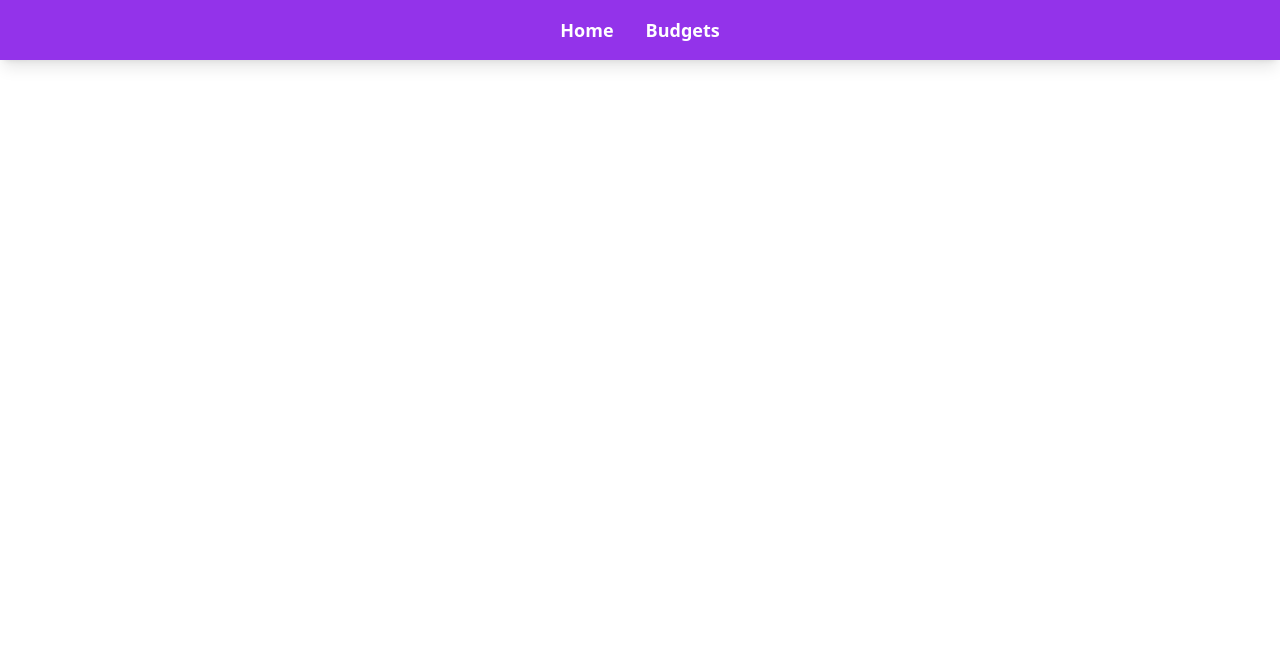
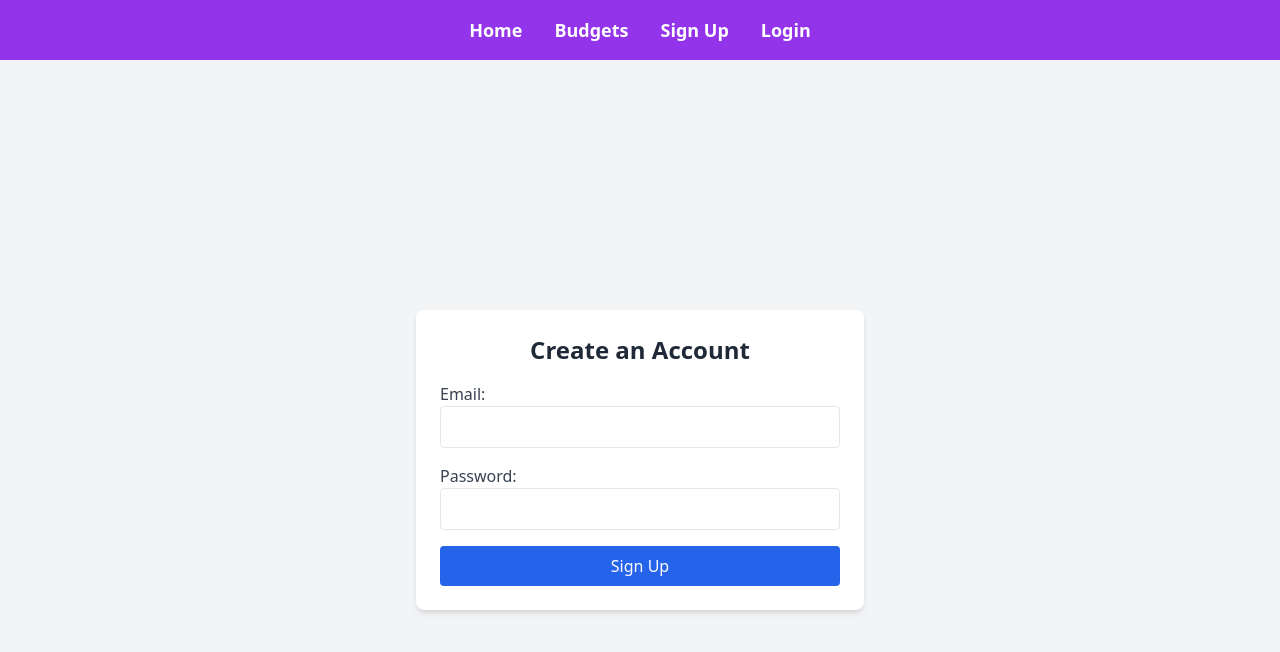
Before and after one commit to Nomskillet/filmBudgetTS, a React (Vite) app in the folder frontend/: page /signup in a window 1280 px wide. Before the commit this address had no page. Shown: the top 652 px of the page. Built offline with nearby package versions, Linux system fonts and the light colour scheme.

Commit message:
user auth

```diff
--- a/frontend/src/App.tsx
+++ b/frontend/src/App.tsx
@@ -2,11 +2,14 @@ import { Routes, Route, Link } from 'react-router-dom';
 import HomePage from './pages/HomePage';
 import BudgetsPage from './pages/BudgetsPage';
 import AddBudgetPage from './pages/AddBudgetPage';
+import CreateUserPage from './pages/CreateUserPage';
+import LoginPage from './pages/LoginPage';
 import './index.css';
 
 function App() {
   return (
     <div>
+      {/* Navigation Bar */}
       <nav className="bg-purple-600 shadow-lg p-4 text-white">
         <ul className="flex justify-center space-x-8 text-lg font-semibold">
           <li>
@@ -19,13 +22,26 @@ function App() {
               Budgets
             </Link>
           </li>
+          <li>
+            <Link to="/signup" className="hover:text-green-300 transition-all">
+              Sign Up
+            </Link>
+          </li>
+          <li>
+            <Link to="/login" className="hover:text-yellow-300 transition-all">
+              Login
+            </Link>
+          </li>
         </ul>
       </nav>
 
+      {/* Page Routes */}
       <Routes>
         <Route path="/" element={<HomePage />} />
         <Route path="/budgets" element={<BudgetsPage />} />
         <Route path="/add-budget" element={<AddBudgetPage />} />
+        <Route path="/signup" element={<CreateUserPage />} />
+        <Route path="/login" element={<LoginPage />} />
       </Routes>
     </div>
   );
--- a/frontend/src/pages/CreateUserPage.tsx
+++ b/frontend/src/pages/CreateUserPage.tsx
@@ -1,67 +1,80 @@
 import { useState } from 'react';
 import { useNavigate } from 'react-router-dom';
+import { ToastContainer, toast } from 'react-toastify';
+import 'react-toastify/dist/ReactToastify.css';
 
 function CreateUserPage() {
-  const [username, setUsername] = useState('');
+  const navigate = useNavigate(); // ✅ Keep this if you plan to redirect
   const [email, setEmail] = useState('');
   const [password, setPassword] = useState('');
-  const [error, setError] = useState<string | null>(null);
-  const navigate = useNavigate();
 
   const handleSubmit = async (e: React.FormEvent) => {
     e.preventDefault();
     try {
-      const res = await fetch('http://localhost:5001/api/auth/register', {
+      const response = await fetch('http://localhost:5001/api/auth/register', {
         method: 'POST',
         headers: { 'Content-Type': 'application/json' },
-        body: JSON.stringify({ username, email, password }),
+        body: JSON.stringify({ email, password }),
       });
 
-      if (!res.ok) {
-        const { error } = await res.json();
-        throw new Error(error || 'Registration failed');
+      const data = await response.json();
+      if (response.ok) {
+        toast.success('Account created successfully!');
+        setTimeout(() => navigate('/login'), 2000); // ✅ Redirect after success
+      } else {
+        toast.error(data.error || 'Failed to create account');
       }
+    } catch (err) {
+      console.error('Signup error:', err); // ✅ Logs error for debugging
 
-      alert('User registered successfully!');
-      navigate('/login');
-    } catch (err) {
-      if (err instanceof Error) setError(err.message);
+      if (err instanceof Error) {
+        toast.error(err.message);
+      } else {
+        toast.error('Something went wrong. Please try again.');
+      }
     }
   };
 
   return (
-    <div className="max-w-md mx-auto mt-8 p-6 bg-white shadow-lg rounded-lg">
-      <h2 className="text-2xl font-bold mb-4">Create an Account</h2>
-      {error && <p className="text-red-500 mb-4">{error}</p>}
-      <form onSubmit={handleSubmit}>
-        <input
-          type="text"
-          placeholder="Username"
-          value={username}
-          onChange={(e) => setUsername(e.target.value)}
-          className="mb-2 p-2 border rounded w-full"
-          required
-        />
+    <div className="flex justify-center items-center min-h-screen bg-gray-100">
+      <ToastContainer position="top-right" autoClose={3000} hideProgressBar />
+
+      <div className="w-full max-w-md bg-white p-6 rounded-lg shadow-md">
+        <h1 className="text-2xl font-bold text-center text-gray-800 mb-4">
+          Create an Account
+        </h1>
+
+        <form onSubmit={handleSubmit} className="space-y-4">
+          <div>
+            <label className="block text-gray-700">Email:</label>
             <input
               type="email"
-          placeholder="Email"
               value={email}
               onChange={(e) => setEmail(e.target.value)}
-          className="mb-2 p-2 border rounded w-full"
               required
+              className="w-full p-2 border rounded"
             />
+          </div>
+
+          <div>
+            <label className="block text-gray-700">Password:</label>
             <input
               type="password"
-          placeholder="Password"
               value={password}
               onChange={(e) => setPassword(e.target.value)}
-          className="mb-2 p-2 border rounded w-full"
               required
+              className="w-full p-2 border rounded"
             />
-        <button className="bg-blue-600 text-white px-4 py-2 rounded-md hover:bg-blue-700">
-          Register
+          </div>
+
+          <button
+            type="submit"
+            className="w-full bg-blue-600 text-white p-2 rounded hover:bg-blue-700 transition"
+          >
+            Sign Up
           </button>
         </form>
+      </div>
     </div>
   );
 }
--- a/frontend/src/pages/LoginPage.tsx
+++ b/frontend/src/pages/LoginPage.tsx
@@ -1,45 +1,52 @@
 import { useState } from 'react';
 import { useNavigate } from 'react-router-dom';
+import { toast, ToastContainer } from 'react-toastify';
+import 'react-toastify/dist/ReactToastify.css';
 
 function LoginPage() {
+  const navigate = useNavigate();
   const [email, setEmail] = useState('');
   const [password, setPassword] = useState('');
-  const [error, setError] = useState<string | null>(null);
-  const navigate = useNavigate();
 
-  const handleSubmit = async (e: React.FormEvent) => {
+  const handleLogin = async (e: React.FormEvent) => {
     e.preventDefault();
+
     try {
-      const res = await fetch('http://localhost:5001/api/auth/login', {
+      const response = await fetch('http://localhost:5001/api/auth/login', {
         method: 'POST',
         headers: { 'Content-Type': 'application/json' },
         body: JSON.stringify({ email, password }),
       });
 
-      if (!res.ok) {
-        const { error } = await res.json();
-        throw new Error(error || 'Login failed');
+      const data = await response.json();
+
+      if (response.ok) {
+        toast.success('Login successful!');
+        localStorage.setItem('token', data.token); // ✅ Store token
+        setTimeout(() => navigate('/budgets'), 1000); // ✅ Redirect after success
+      } else {
+        toast.error(data.error || 'Invalid credentials');
       }
-
-      const { token } = await res.json();
-      localStorage.setItem('token', token);
-      navigate('/budgets');
     } catch (err) {
-      if (err instanceof Error) setError(err.message);
+      console.error('Login error:', err);
+      toast.error('Something went wrong. Please try again.');
     }
   };
 
   return (
-    <div className="max-w-md mx-auto mt-8 p-6 bg-white shadow-lg rounded-lg">
-      <h2 className="text-2xl font-bold mb-4">Login</h2>
-      {error && <p className="text-red-500 mb-4">{error}</p>}
-      <form onSubmit={handleSubmit}>
+    <div className="flex justify-center items-center min-h-screen bg-gray-100">
+      <ToastContainer position="top-right" autoClose={3000} hideProgressBar />
+      <div className="w-full max-w-md bg-white p-6 rounded-lg shadow-md">
+        <h1 className="text-2xl font-bold text-center text-gray-800 mb-4">
+          Login
+        </h1>
+        <form onSubmit={handleLogin} className="space-y-4">
           <input
             type="email"
             placeholder="Email"
             value={email}
             onChange={(e) => setEmail(e.target.value)}
-          className="mb-2 p-2 border rounded w-full"
+            className="p-2 border rounded w-full"
             required
           />
           <input
@@ -47,13 +54,23 @@ function LoginPage() {
             placeholder="Password"
             value={password}
             onChange={(e) => setPassword(e.target.value)}
-          className="mb-2 p-2 border rounded w-full"
+            className="p-2 border rounded w-full"
             required
           />
-        <button className="bg-blue-600 text-white px-4 py-2 rounded-md hover:bg-blue-700">
+          <button
+            type="submit"
+            className="w-full bg-blue-600 text-white p-2 rounded hover:bg-blue-700"
+          >
             Login
           </button>
         </form>
+        <p className="text-center text-sm text-gray-600 mt-2">
+          Don't have an account?{' '}
+          <a href="/create-user" className="text-blue-500 hover:underline">
+            Sign Up
+          </a>
+        </p>
+      </div>
     </div>
   );
 }
--- a/frontend/src/styles/Navbar.css
+++ b/frontend/src/styles/Navbar.css
@@ -1,4 +1,4 @@
-.navbar {
+/* .navbar {
   display: flex;
   justify-content: space-between;
   align-items: center;
@@ -23,4 +23,4 @@
 .navbar ul li a {
   color: white;
   text-decoration: none;
-}
+} */
```
Also changed, not shown: frontend/src/pages/BudgetsPage.tsx (+49 -17 lines), 5 other files (tests, documents, lock files or other folders). Lines whose indentation alone changed are shown as unchanged.
